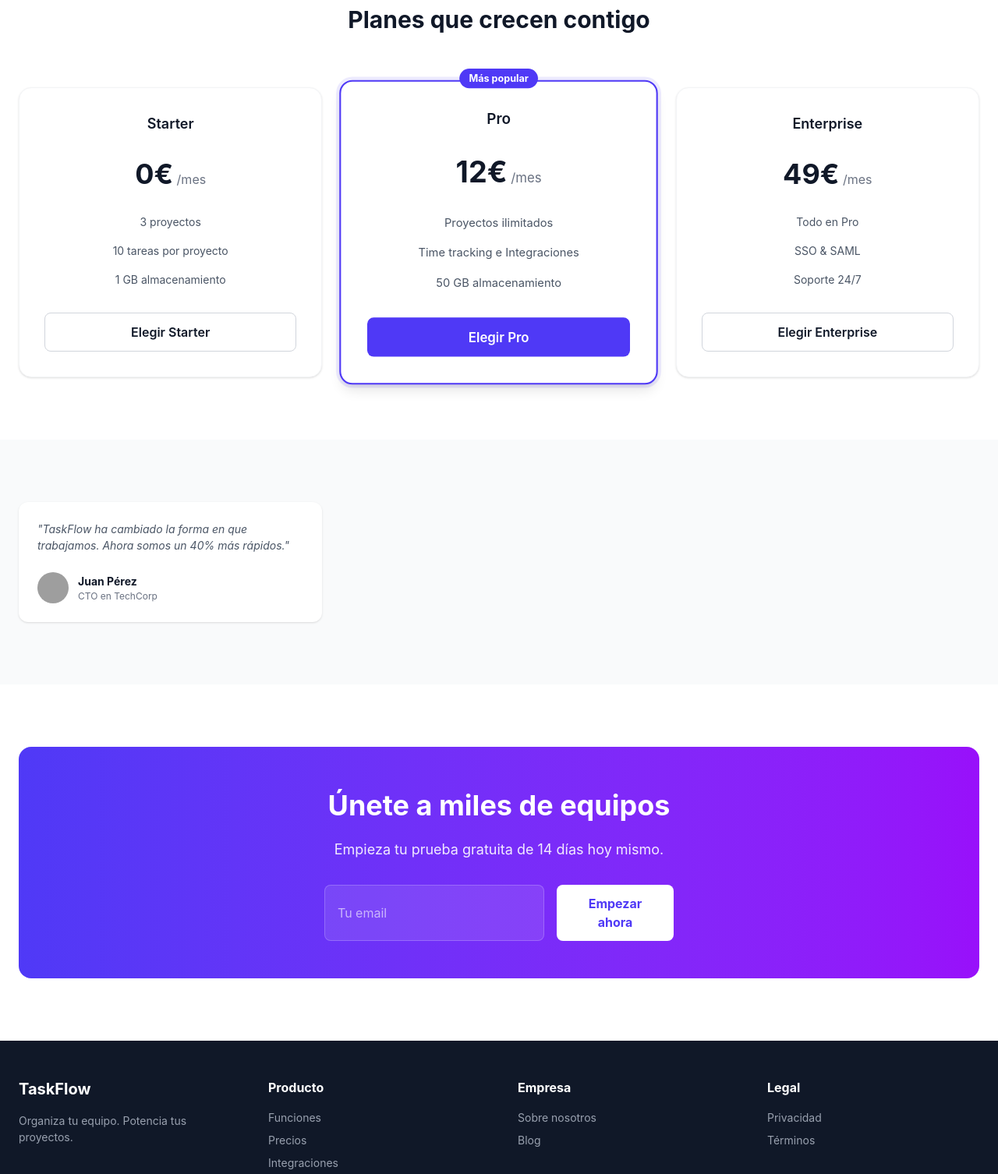
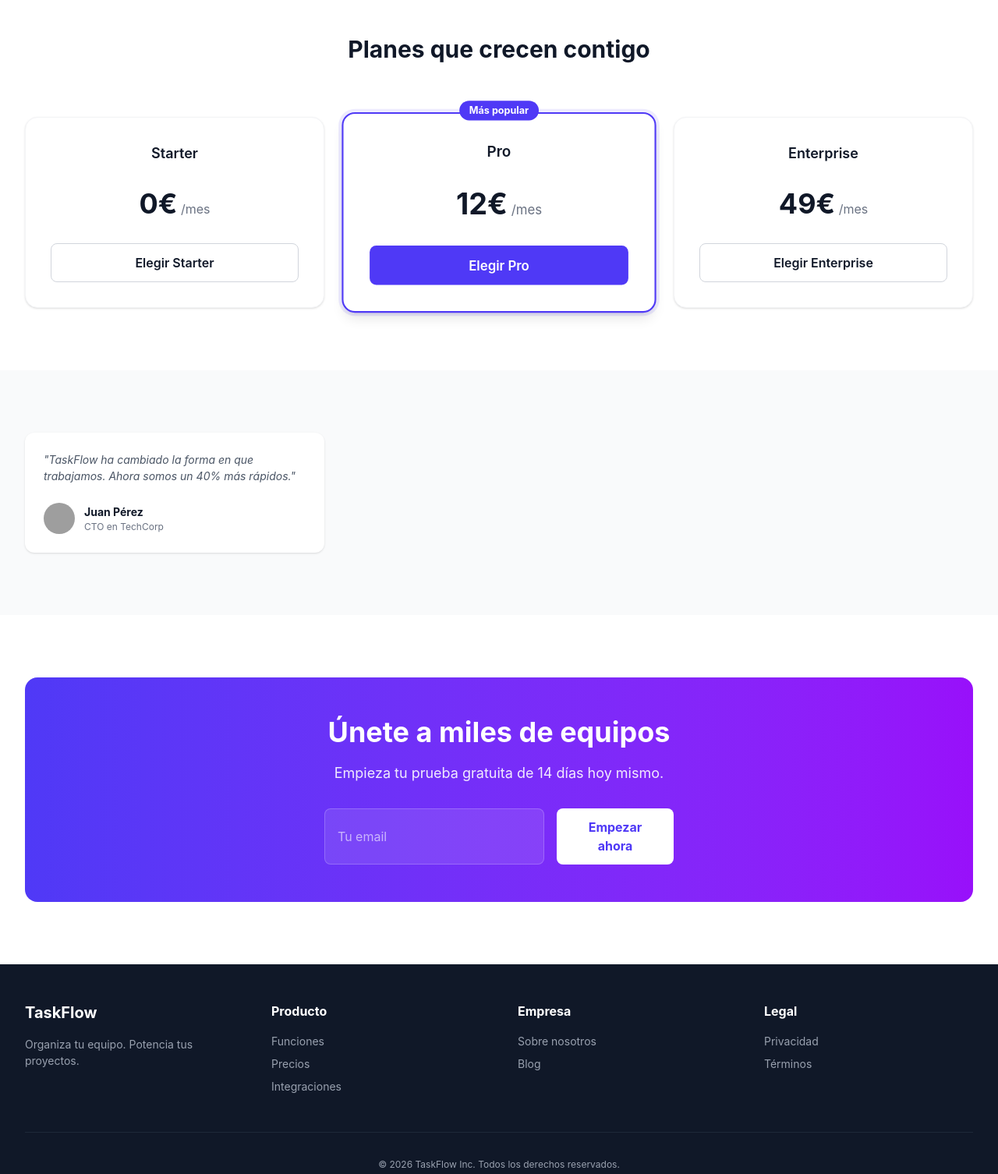
Before and after one commit to beapdp/proyecto-desarrollo-interfaces, a website built with Vite: page index.html in a window 1280 px wide. Shown: the part 1276-2782 px from the top of the page at 78% size. Built offline with nearby package versions, Linux system fonts and the light colour scheme; grey boxes are pictures that could not be loaded.

Commit message:
Fase 4:Diseño responsivo

```diff
--- a/index.html
+++ b/index.html
@@ -12,9 +12,10 @@
 <body class="bg-white text-gray-900 font-sans">
 
   <header class="sticky top-0 z-50 bg-white/80 backdrop-blur-md border-b border-gray-100">
-    <div class="mx-auto max-w-7xl px-6 py-4 flex items-center justify-between">
+    <div class="mx-auto max-w-7xl px-4 md:px-6 lg:px-8 py-4 flex items-center justify-between">
       <div class="text-xl font-bold text-gray-900">TaskFlow</div>
-      <nav class="flex items-center gap-8">
+
+      <nav class="hidden md:flex items-center gap-8">
         <a href="#features"
           class="text-[14px] font-normal text-gray-600 hover:text-indigo-600 transition-colors duration-200">Funciones</a>
         <a href="#pricing"
@@ -26,25 +27,28 @@
           Empezar gratis
         </button>
       </nav>
+
+      <button class="md:hidden text-2xl">☰</button>
     </div>
   </header>
 
   <main>
-    <section class="bg-gradient-to-b from-indigo-50 to-white py-20 px-6 text-center">
+    <section class="bg-gradient-to-b from-indigo-50 to-white px-4 md:px-6 lg:px-8 py-12 md:py-16 lg:py-24 text-center">
       <div class="mx-auto max-w-7xl flex flex-col items-center">
         <span class="animate-pulse bg-[#eef2ff] text-[#4338ca] px-4 py-1 rounded-full text-[14px] font-medium mb-6">
           La herramienta #1 en productividad
         </span>
 
-        <h1 class="text-[3rem] font-extrabold tracking-tight text-gray-900 leading-tight max-w-3xl">
+        <h1
+          class="text-[1.875rem] md:text-[2.25rem] lg:text-[3rem] font-extrabold tracking-tight text-gray-900 leading-tight max-w-3xl">
           Organiza tu equipo. Potencia tus proyectos.
         </h1>
 
-        <p class="mt-4 text-[1.125rem] text-gray-600 max-w-2xl">
+        <p class="mt-4 text-[1rem] md:text-[1.125rem] lg:text-[1.25rem] text-gray-600 max-w-2xl">
           Optimiza tu flujo de trabajo y mantén a tu equipo sincronizado con la plataforma más intuitiva del mercado.
         </p>
 
-        <div class="flex gap-4 mt-8">
+        <div class="flex flex-col md:flex-row gap-4 mt-8 w-full md:w-auto">
           <button
             class="bg-indigo-600 text-white px-6 py-3 rounded-[8px] font-semibold hover:bg-indigo-700 transition-all duration-200">
             Empezar gratis
@@ -57,14 +61,14 @@
       </div>
     </section>
 
-    <section id="features" class="bg-gray-50 py-20 px-6">
+    <section id="features" class="bg-gray-50 px-4 md:px-6 lg:px-8 py-12 md:py-16 lg:py-20">
       <div class="mx-auto max-w-7xl">
         <div class="text-center mb-16">
           <h2 class="text-[1.875rem] font-bold text-gray-900">Todo lo que necesitas</h2>
           <p class="text-[1.125rem] text-gray-600">Herramientas potentes para equipos que no pierden el tiempo.</p>
         </div>
 
-        <div class="grid grid-cols-3 gap-8">
+        <div class="grid grid-cols-1 sm:grid-cols-2 lg:grid-cols-3 gap-6 lg:gap-8">
           <div
             class="group bg-white p-6 rounded-[12px] shadow-sm border border-gray-100 hover:shadow-md hover:border-indigo-100 transition-all duration-300">
             <div
@@ -73,7 +77,6 @@
             <h3 class="text-[1.125rem] font-semibold text-gray-900 mb-2">Tableros Kanban</h3>
             <p class="text-[0.875rem] text-gray-600">Visualiza el progreso de tus tareas de un vistazo.</p>
           </div>
-
           <div
             class="group bg-white p-6 rounded-[12px] shadow-sm border border-gray-100 hover:shadow-md hover:border-indigo-100 transition-all duration-300">
             <div
@@ -82,7 +85,6 @@
             <h3 class="text-[1.125rem] font-semibold text-gray-900 mb-2">Time Tracking</h3>
             <p class="text-[0.875rem] text-gray-600">Controla el tiempo invertido en cada tarea.</p>
           </div>
-
           <div
             class="group bg-white p-6 rounded-[12px] shadow-sm border border-gray-100 hover:shadow-md hover:border-indigo-100 transition-all duration-300">
             <div
@@ -91,7 +93,6 @@
             <h3 class="text-[1.125rem] font-semibold text-gray-900 mb-2">Chat integrado</h3>
             <p class="text-[0.875rem] text-gray-600">Comunícate con tu equipo sin salir de la app.</p>
           </div>
-
           <div
             class="group bg-white p-6 rounded-[12px] shadow-sm border border-gray-100 hover:shadow-md hover:border-indigo-100 transition-all duration-300">
             <div
@@ -100,7 +101,6 @@
             <h3 class="text-[1.125rem] font-semibold text-gray-900 mb-2">Informes y métricas</h3>
             <p class="text-[0.875rem] text-gray-600">Analiza el rendimiento de tus proyectos.</p>
           </div>
-
           <div
             class="group bg-white p-6 rounded-[12px] shadow-sm border border-gray-100 hover:shadow-md hover:border-indigo-100 transition-all duration-300">
             <div
@@ -109,7 +109,6 @@
             <h3 class="text-[1.125rem] font-semibold text-gray-900 mb-2">Integraciones</h3>
             <p class="text-[0.875rem] text-gray-600">Conecta con tus herramientas favoritas.</p>
           </div>
-
           <div
             class="group bg-white p-6 rounded-[12px] shadow-sm border border-gray-100 hover:shadow-md hover:border-indigo-100 transition-all duration-300">
             <div
@@ -122,31 +121,26 @@
       </div>
     </section>
 
-    <section id="pricing" class="bg-white py-20 px-6">
+    <section id="pricing" class="bg-white px-4 md:px-6 lg:px-8 py-12 md:py-16 lg:py-20">
       <div class="mx-auto max-w-7xl">
         <div class="text-center mb-16">
           <h2 class="text-[1.875rem] font-bold text-gray-900">Planes que crecen contigo</h2>
         </div>
 
-        <div class="grid grid-cols-3 gap-8 items-center">
+        <div class="grid grid-cols-1 md:grid-cols-3 gap-6 lg:gap-8 items-center">
           <div class="bg-white p-8 rounded-[16px] border border-gray-100 shadow-sm text-center">
             <h3 class="text-[1.125rem] font-semibold">Starter</h3>
             <div class="my-6">
               <span class="text-[2.25rem] font-bold text-gray-900">0€</span>
               <span class="text-gray-500 font-normal">/mes</span>
             </div>
-            <ul class="text-[0.875rem] text-gray-600 space-y-4 mb-8">
-              <li>3 proyectos</li>
-              <li>10 tareas por proyecto</li>
-              <li>1 GB almacenamiento</li>
-            </ul>
             <button
               class="w-full border border-gray-300 py-3 rounded-[8px] font-semibold hover:bg-gray-50 transition-all duration-200">Elegir
               Starter</button>
           </div>
 
           <div
-            class="bg-white p-8 rounded-[16px] border-2 border-indigo-600 ring-4 ring-indigo-600/10 shadow-lg text-center scale-105 relative transition-all duration-300 hover:shadow-[0_10px_25px_-5px_rgba(79,70,229,0.4)]">
+            class="bg-white p-8 rounded-[16px] border-2 border-indigo-600 ring-4 ring-indigo-600/10 shadow-lg text-center md:scale-105 relative transition-all duration-300 hover:shadow-[0_10px_25px_-5px_rgba(79,70,229,0.4)]">
             <span
               class="absolute -top-4 left-1/2 -translate-x-1/2 bg-indigo-600 text-white px-3 py-1 rounded-full text-xs font-bold">Más
               popular</span>
@@ -155,27 +149,17 @@
               <span class="text-[2.25rem] font-bold text-gray-900">12€</span>
               <span class="text-gray-500 font-normal">/mes</span>
             </div>
-            <ul class="text-[0.875rem] text-gray-600 space-y-4 mb-8">
-              <li>Proyectos ilimitados</li>
-              <li>Time tracking e Integraciones</li>
-              <li>50 GB almacenamiento</li>
-            </ul>
             <button
               class="w-full bg-indigo-600 text-white py-3 rounded-[8px] font-semibold hover:bg-indigo-700 transition-all duration-200">Elegir
               Pro</button>
           </div>
 
-          <div class="bg-white p-8 rounded-[16px] border border-gray-100 shadow-sm text-center">
+          <div class="bg-white p-8 rounded-[16px] border border-gray-100 shadow-sm text-center mt-4 md:mt-0">
             <h3 class="text-[1.125rem] font-semibold">Enterprise</h3>
             <div class="my-6">
               <span class="text-[2.25rem] font-bold text-gray-900">49€</span>
               <span class="text-gray-500 font-normal">/mes</span>
             </div>
-            <ul class="text-[0.875rem] text-gray-600 space-y-4 mb-8">
-              <li>Todo en Pro</li>
-              <li>SSO & SAML</li>
-              <li>Soporte 24/7</li>
-            </ul>
             <button
               class="w-full border border-gray-300 py-3 rounded-[8px] font-semibold hover:bg-gray-50 transition-all duration-200">Elegir
               Enterprise</button>
@@ -184,8 +168,8 @@
       </div>
     </section>
 
-    <section id="testimonials" class="bg-gray-50 py-20 px-6">
-      <div class="mx-auto max-w-7xl grid grid-cols-3 gap-8">
+    <section id="testimonials" class="bg-gray-50 px-4 md:px-6 lg:px-8 py-12 md:py-16 lg:py-20">
+      <div class="mx-auto max-w-7xl grid grid-cols-1 md:grid-cols-3 gap-6 lg:gap-8">
         <div class="bg-white p-6 rounded-[12px] shadow-sm hover:shadow-md transition-all duration-300">
           <p class="text-[0.875rem] text-gray-600 italic mb-6">"TaskFlow ha cambiado la forma en que trabajamos. Ahora
             somos un 40% más rápidos."</p>
@@ -200,12 +184,12 @@
       </div>
     </section>
 
-    <section class="py-20 px-6">
+    <section class="px-4 md:px-6 lg:px-8 py-12 md:py-16 lg:py-20">
       <div
-        class="mx-auto max-w-7xl bg-gradient-to-r from-indigo-600 to-purple-600 rounded-[16px] p-12 text-center text-white">
-        <h2 class="text-[2.25rem] font-bold mb-4">Únete a miles de equipos</h2>
+        class="mx-auto max-w-7xl bg-gradient-to-r from-indigo-600 to-purple-600 rounded-[16px] p-8 md:p-12 text-center text-white">
+        <h2 class="text-[2.25rem] font-bold mb-4 leading-tight">Únete a miles de equipos</h2>
         <p class="text-[1.125rem] mb-8 opacity-90">Empieza tu prueba gratuita de 14 días hoy mismo.</p>
-        <form class="flex justify-center gap-4 max-w-md mx-auto">
+        <form class="flex flex-col md:flex-row justify-center gap-4 max-w-md mx-auto">
           <input type="email" placeholder="Tu email"
             class="flex-1 bg-white/10 border border-white/20 rounded-[8px] px-4 py-3 text-white placeholder:text-white/60 focus:outline-none focus:ring-2 focus:ring-white focus:border-transparent transition-all duration-200">
           <button
@@ -216,8 +200,8 @@
     </section>
   </main>
 
-  <footer class="bg-gray-900 text-gray-400 py-12 px-6">
-    <div class="mx-auto max-w-7xl grid grid-cols-4 gap-12">
+  <footer class="bg-gray-900 text-gray-400 py-12 px-4 md:px-6 lg:px-8">
+    <div class="mx-auto max-w-7xl grid grid-cols-2 md:grid-cols-4 gap-12">
       <div>
         <div class="text-white text-xl font-bold mb-4">TaskFlow</div>
         <p class="text-[0.875rem]">Organiza tu equipo. Potencia tus proyectos.</p>
```
